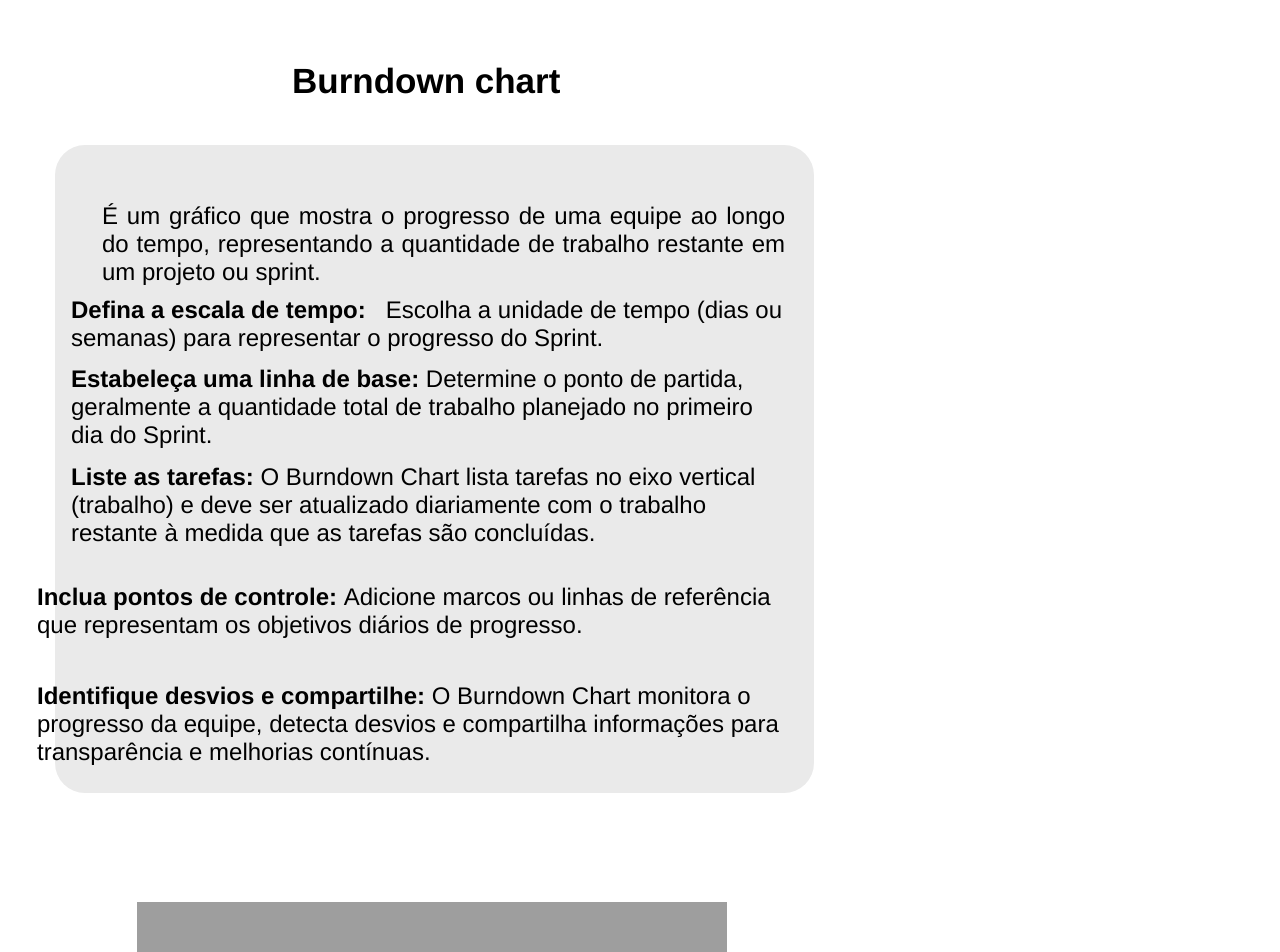
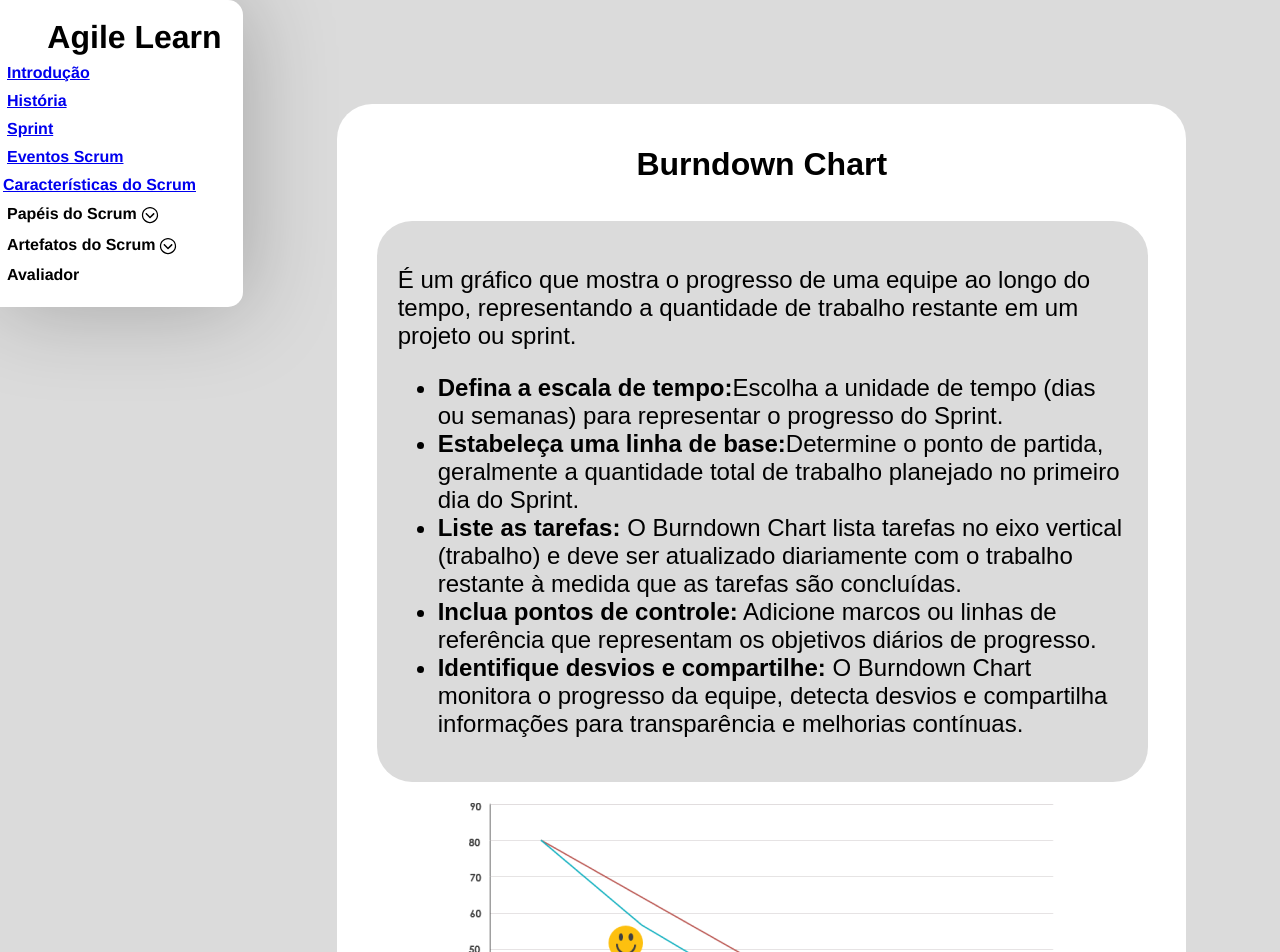
Before and after one commit to martimds/fatec-api-1, a Flask app: page /burndown in a window 1280 px wide. Shown: the top 952 px of the page. Run offline with Flask 3, Linux system fonts and the light colour scheme; a map, chart or similar area stays blank; grey boxes are pictures that could not be loaded.

Commit message:
Page Burndown Chart

```diff
--- a/src/static/burndown.css
+++ b/src/static/burndown.css
@@ -1,151 +1,25 @@
-.contedos {
-    position: relative;
-    width: 848px;
-    height: 1322px;
-    background-color: #ffffff;
-    border-radius: 35px;
-  }
+.título_principal {
+  font-family: Arial, Helvetica, sans-serif;
+  display: flex;
+  justify-content: center;
+  margin-bottom: 2%;
+  margin-top: 2.5%;
+}
 
-  .contedos .text-wrapper {
-    position: absolute;
-    height: 42px;
-    top: 53px;
-    left: 284px;
-    font-family: "Inter-ExtraBold", Helvetica;
-    font-weight: 800;
-    color: #000000;
-    font-size: 35px;
-    text-align: center;
-    letter-spacing: 0;
-    line-height: normal;
-    white-space: nowrap;
-  }
+.descrição_1 {
+  font-family: Arial, Helvetica, sans-serif;
+  color:black;
+  width: 88%;
+  flex-direction: column;
+  padding: 2.5%;
+  margin-left: 3.6%;
+  border-radius: 35px;
+  background-color: #dbdbdb;
+  text-align: left;
+  display: block;
+}
 
-  .contedos .content-variant {
-    position: absolute;
-    width: 784px;
-    height: 736px;
-    top: 476px;
-    left: 32px;
-    border-radius: 35px 35px 0px 0px;
-  }
-
-  .contedos .overlap-group {
-    position: absolute;
-    width: 777px;
-    height: 648px;
-    top: -339px;
-    left: -3px;
-  }
-
-  .contedos .rectangle {
-    position: absolute;
-    width: 759px;
-    height: 648px;
-    top: 0;
-    left: 18px;
-    background-color: #eaeaea;
-    border-radius: 30px;
-  }
-
-  .contedos .estabele-a-uma-linha {
-    position: absolute;
-    width: 709px;
-    height: 87px;
-    top: 196px;
-    left: 34px;
-    font-family: "Inter-Bold", Helvetica;
-    font-weight: 400;
-    color: #000000;
-    font-size: 24px;
-    letter-spacing: 0;
-    line-height: normal;
-  }
-
-  .contedos .span {
-    font-weight: 700;
-  }
-
-  .contedos .text-wrapper-2 {
-    font-family: "Inter-Regular", Helvetica;
-  }
-
-  .contedos .defina-a-escala-de {
-    position: absolute;
-    width: 727px;
-    height: 58px;
-    top: 127px;
-    left: 34px;
-    font-family: "Inter-Bold", Helvetica;
-    font-weight: 400;
-    color: #000000;
-    font-size: 24px;
-    letter-spacing: 0;
-    line-height: normal;
-  }
-
-  .contedos .liste-as-tarefas-o {
-    position: absolute;
-    width: 696px;
-    height: 116px;
-    top: 294px;
-    left: 34px;
-    font-family: "Inter-Bold", Helvetica;
-    font-weight: 400;
-    color: #000000;
-    font-size: 24px;
-    letter-spacing: 0;
-    line-height: normal;
-  }
-
-  .contedos .inclua-pontos-de {
-    position: absolute;
-    width: 743px;
-    height: 87px;
-    top: 414px;
-    left: 0;
-    font-family: "Inter-Bold", Helvetica;
-    font-weight: 400;
-    color: #000000;
-    font-size: 24px;
-    letter-spacing: 0;
-    line-height: normal;
-  }
-
-  .contedos .identifique-desvios {
-    position: absolute;
-    width: 743px;
-    height: 116px;
-    top: 513px;
-    left: 0;
-    font-family: "Inter-Bold", Helvetica;
-    font-weight: 400;
-    color: #000000;
-    font-size: 24px;
-    letter-spacing: 0;
-    line-height: normal;
-  }
-
-  .contedos .div {
-    position: absolute;
-    width: 683px;
-    height: 79px;
-    top: 33px;
-    left: 65px;
-    font-family: "Inter-Regular", Helvetica;
-    font-weight: 400;
-    color: #000000;
-    font-size: 24px;
-    text-align: justify;
-    letter-spacing: 0;
-    line-height: normal;
-  }
-
-  .contedos .burndown-chart-and {
-    position: absolute;
-    width: 590px;
-    height: 375px;
-    top: 418px;
-    left: 97px;
-    object-fit: cover;
-  }
+.imagem_1 {
+  margin-top: 2.5%;
+  text-align: center;
+}
--- a/src/static/historia.css
+++ b/src/static/historia.css
@@ -22,4 +22,5 @@
 
   .imagem_1 {
     margin-top: 2.5%;
+    text-align: center;
   }
--- a/src/templates/burndown.html
+++ b/src/templates/burndown.html
@@ -1,51 +1,27 @@
+{% extends "layout.html" %} {% block style %}
+<link rel="stylesheet" href="../static/burndown.css" />
+{% endblock %} {% block content %}
+
+<div class="título_principal">
+  <h1>Burndown Chart</h1>
+</div>
+
+<div class="descrição_1" >
+  <h2></h2>
+      <p style="font-size: 150%;"> É um gráfico que mostra o progresso de uma equipe ao longo do tempo, representando a quantidade de trabalho restante em um projeto ou sprint.
+      </p>
+      <ul style="font-size: 150%;">
+        <li><strong>Defina a escala de tempo:</strong>Escolha a unidade de tempo (dias ou semanas) para representar o progresso do Sprint.</li>
+        <li><strong>Estabeleça uma linha de base:</strong>Determine o ponto de partida, geralmente a quantidade total de trabalho planejado no primeiro dia do Sprint.</li>
+        <li><strong>Liste as tarefas:</strong> O Burndown Chart lista tarefas no eixo vertical (trabalho) e deve ser atualizado diariamente com o trabalho restante à medida que as tarefas são concluídas.</li>
+        <li><strong>Inclua pontos de controle:</strong> Adicione marcos ou linhas de referência que representam os objetivos diários de progresso.</li>
+        <li><strong>Identifique desvios e compartilhe:</strong> O Burndown Chart monitora o progresso da equipe, detecta desvios e compartilha informações para transparência e melhorias contínuas.</li>
+      </ul>
+</div>
+<div class="imagem_1">
+  <img src="{{ url_for('static', filename='img/burndown.png') }}"
+    alt="história scrum">
+</div>
 
 
-    <link rel="stylesheet" href="../static/burndown.css" />
-
-
-    <div class="contedos">
-      <div class="text-wrapper">Burndown chart</div>
-      <div class="content-variant">
-        <div class="overlap-group">
-          <div class="rectangle"></div>
-          <p class="estabele-a-uma-linha">
-            <span class="span">Estabeleça uma linha de base:</span>
-            <span class="text-wrapper-2">
-              Determine o ponto de partida, geralmente a quantidade total de trabalho planejado no primeiro dia do
-              Sprint.</span
-            >
-          </p>
-          <p class="defina-a-escala-de">
-            <span class="span">Defina a escala de tempo:</span>
-            <span class="text-wrapper-2"
-              >&nbsp;&nbsp;Escolha a unidade de tempo (dias ou semanas) para representar o progresso do Sprint.</span
-            >
-          </p>
-          <p class="liste-as-tarefas-o">
-            <span class="span">Liste as tarefas:</span>
-            <span class="text-wrapper-2">
-              O Burndown Chart lista tarefas no eixo vertical (trabalho) e deve ser atualizado diariamente com o
-              trabalho restante à medida que as tarefas são concluídas.</span
-            >
-          </p>
-          <p class="inclua-pontos-de">
-            <span class="span">Inclua pontos de controle:</span>
-            <span class="text-wrapper-2">
-              Adicione marcos ou linhas de referência que representam os objetivos diários de progresso.</span
-            >
-          </p>
-          <p class="identifique-desvios">
-            <span class="span">Identifique desvios e compartilhe:</span>
-            <span class="text-wrapper-2">
-              O Burndown Chart monitora o progresso da equipe, detecta desvios e compartilha informações para
-              transparência e melhorias contínuas.</span
-            >
-          </p>
-          <p class="div">
-            É um gráfico que mostra o progresso de uma equipe ao longo do tempo, representando a quantidade de trabalho
-            restante em um projeto ou sprint.
-          </p>
-        </div>
-        <img class="burndown-chart-and" src="img/burndown-chart-and-emotion-2.png" />
-      </div>
-    </div>
+{% endblock %}
```
Also changed, not shown: src/TODO.md (+1 -1 lines), src/static/img/burndown.png (added).
